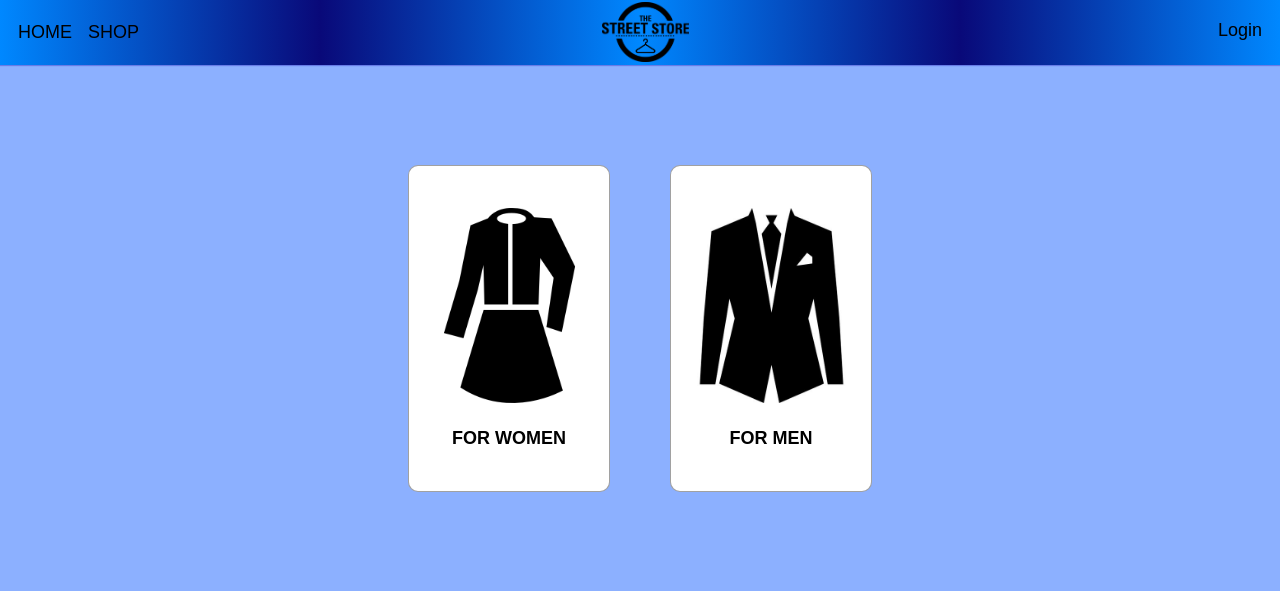
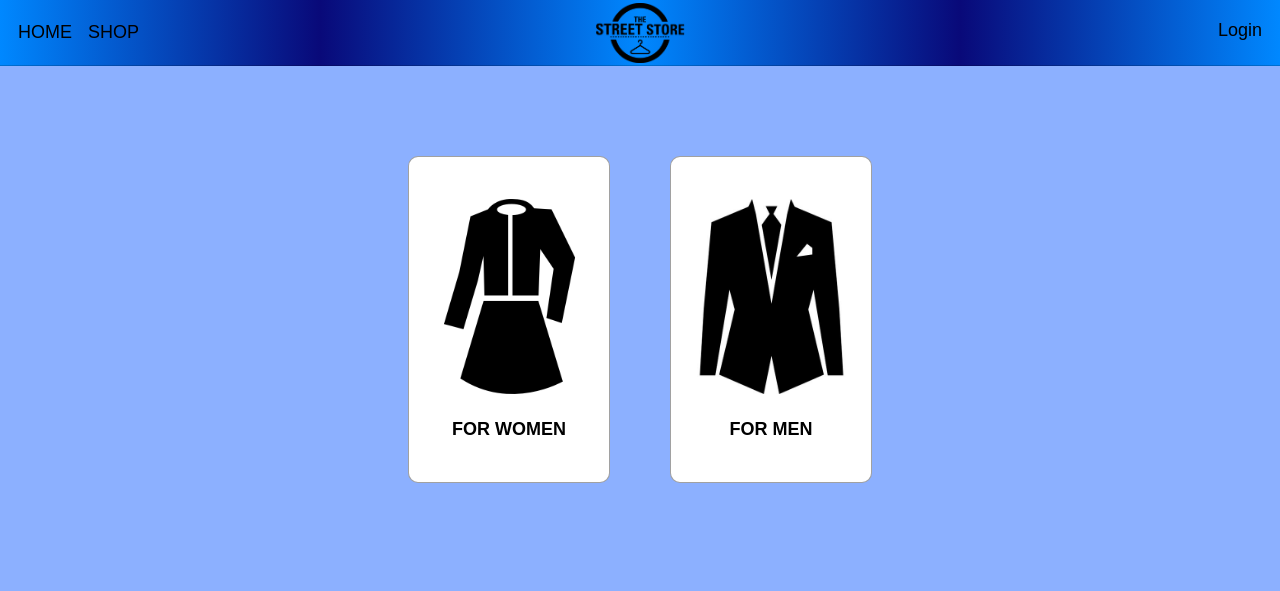
Before and after one commit to myshyak5/-project_site, a Django app: page / in a window 1280 px wide. Shown: the top 591 px of the page. Run offline with Django 5.2, Linux system fonts and the light colour scheme; data that the repository does not hold is empty.

Commit message:
changes in base.css

```diff
--- a/eshop/main/static/css/base.css
+++ b/eshop/main/static/css/base.css
@@ -6,7 +6,8 @@
     margin-bottom: 50px;
 } */
 :root {
-    --box-shadow: 0px 1px 1px rgba(0, 0, 0, 0.589);
+    --box-shadow: 0 0 20px rgb(0, 255, 255);
+    --text-shadow: 0 0 10px rgb(0, 255, 255);
 }
 h1 {
     font-size: 48px;
@@ -49,7 +50,7 @@ header {
     position: sticky;
     top: 0;
     height: 65px;
-    box-shadow: 0px 1px 1px rgba(20, 0, 172, 0.295);
+    border-bottom: 1px solid rgba(0, 0, 0, 0.178);
 }
 .header-div {
     display: flex;
@@ -62,11 +63,19 @@ header {
 }
 .header-logo {
     position: absolute;
-    top: 3%;
-    left: 47%;
+    height: 60px;
+    transform: translate(-50%, -50%);
+    left: 50%;
+    top: 50%;
+}
+.header-div a:hover{
+    text-shadow: var(--text-shadow);
 }
 .main-logo {
     height: 60px;
+}
+.main-logo:hover {
+    filter: drop-shadow(var(--box-shadow));
 }
 .header-nav {
     padding-top: 4px;
@@ -101,7 +110,7 @@ header {
     display: flex;
     justify-content: center;
     gap: 60px;
-    margin: 100px;
+    margin-top: 7%;
 }
 .home-card {
     display: flex;
@@ -118,7 +127,7 @@ header {
 }
 .home-card:hover {
     border: 4px solid rgba(0, 0, 0, 0);
-    box-shadow: 0 0 20px rgb(0, 255, 255);
+    box-shadow: var(--box-shadow);
 }
 .card-img {
     width: 195px;
--- a/eshop/main/templates/main/base.html
+++ b/eshop/main/templates/main/base.html
@@ -12,6 +12,9 @@
 
 <body>
     <header>
+        <div class="header-logo">
+            <a href="/"><img src="{% static 'img/logo.png' %}" alt="" class="main-logo"></a>
+        </div>
         <div class="header-div">
             <nav class="header-nav">
                 <ul class="header-list">
@@ -21,12 +24,8 @@
                     <li>
                         <a href="#" class="nav-a">Shop</a>
                     </li>
-
                 </ul>
             </nav>
-            <div class="header-logo">
-                <a href="/"><img src="{% static 'img/logo.png' %}" alt="" class="main-logo"></a>
-            </div>
             <div class="header-profile">
                 <a href="/admin" class="login-button">Login</a>
             </div>
```
